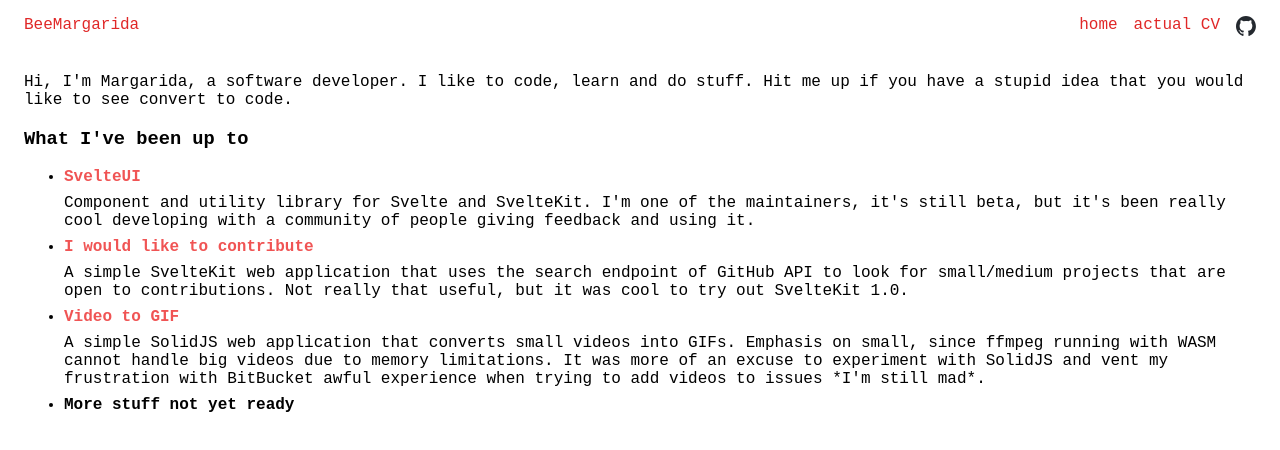
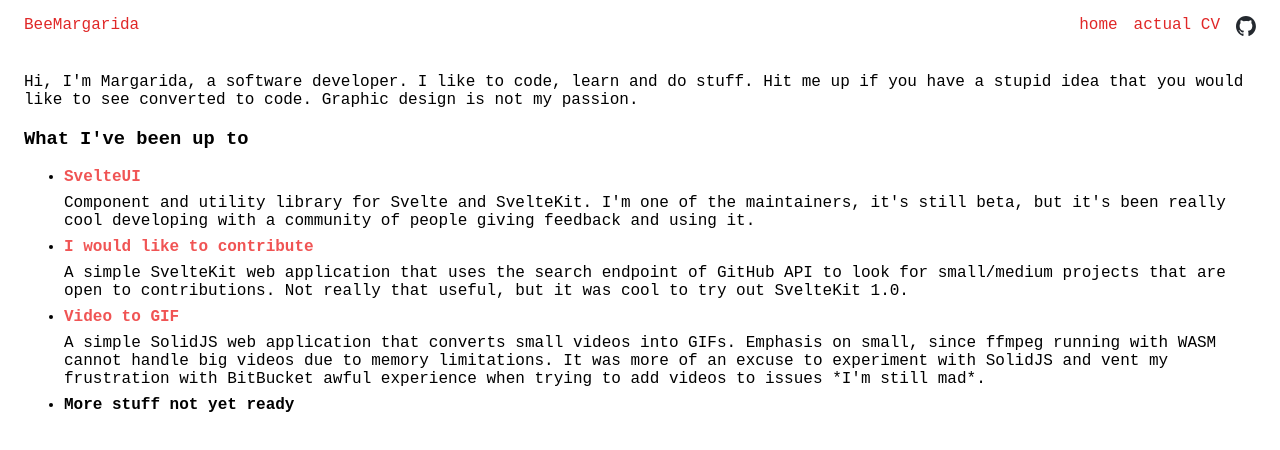
Before and after one commit to BeeMargarida/BeeMargarida.github.io, a SvelteKit app: page / in a window 1280 px wide. Shown: the top 450 px of the page. Built offline with nearby package versions, Linux system fonts and the light colour scheme.

Commit message:
fix: typo

```diff
--- a/src/routes/+page.svelte
+++ b/src/routes/+page.svelte
@@ -3,7 +3,7 @@
 
 <p>
 	Hi, I'm Margarida, a software developer. I like to code, learn and do stuff. Hit me up if you have
-	a stupid idea that you would like to see convert to code.
+	a stupid idea that you would like to see converted to code. Graphic design is not my passion.
 </p>
 
 <h3>What I've been up to</h3>
```
